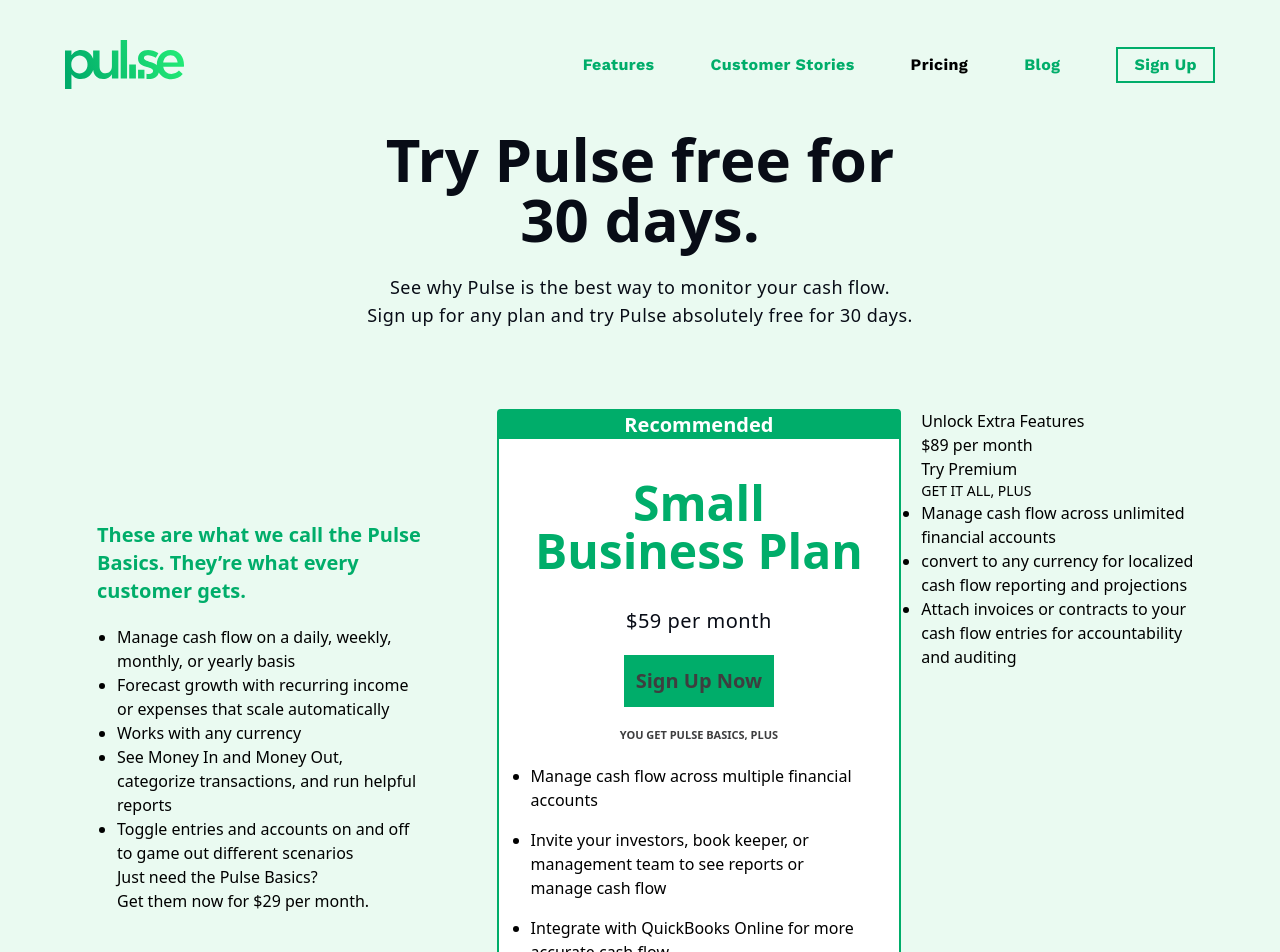
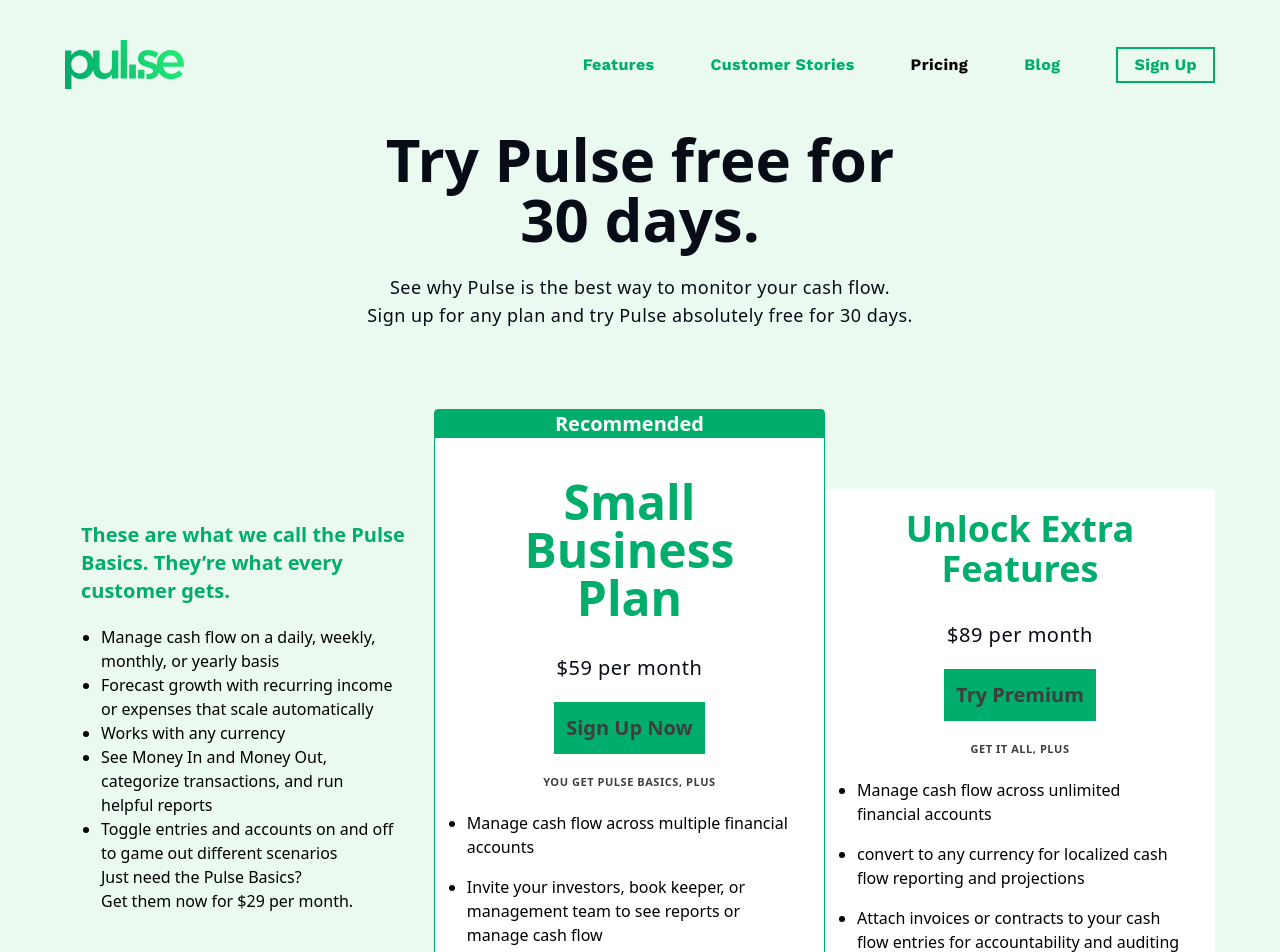
Before and after one commit to gaqlaxy/Level1, a React (Vite) app in the folder Pulse/: page / in a window 1280 px wide. Shown: the top 952 px of the page. Built offline with nearby package versions, Linux system fonts and the light colour scheme.

Commit message:
Modified Pricing Cols

```diff
--- a/Pulse/src/Pricing.jsx
+++ b/Pulse/src/Pricing.jsx
@@ -3,8 +3,8 @@
 export default function Pricing() {
   return (
     <>
-      <div className="pricing-section flex mt-20 gap-5 max-w-[1150px] mx-auto">
-        <div className="pricing-1 mt-20 p-8 ">
+      <div className="pricing-section flex mt-20 max-w-[1150px] mx-auto">
+        <div className="pricing-1 mt-20 py-8 px-4 w-2/1 ">
           <div className="heading mb-5 ">
             <p className="font-bold text-pulsegreen text-xl ">
               These are what we call the Pulse Basics. They’re what every
@@ -36,7 +36,7 @@
             </p>
           </div>
         </div>
-        <div className="pricing-2 bg-white border-2 border-solid rounded border-pulsegreen w-3/4 hover:cursor-pointer">
+        <div className="pricing-2 bg-white border-[1px] border-solid rounded border-pulsegreen w-3/4 hover:cursor-pointer inline-block">
           <p className="font-bold text-xl bg-pulsegreen text-white text-center">
             Recommended
           </p>
@@ -51,11 +51,11 @@
             </p>
             <a
               href=""
-              className="border-2 border-pulsegreen border-none bg-pulsegreen text-[#3e3e3f] font-bold text-xl p-3 pricing2btn"
+              className="border-2 border-pulsegreen border-none bg-pulsegreen text-[#3e3e3f] font-bold text-xl p-3 pricingbtn"
             >
               Sign Up Now
             </a>
-            <p className="uppercase text-[11px] text-[#3e3e3f] font-bold">
+            <p className="uppercase text-[11px] text-[#3e3e3f] font-bold tracking-wider">
               You get pulse basics, plus
             </p>
             <div className="content">
@@ -77,17 +77,31 @@
             </div>
           </div>
         </div>
-        <div className="pricing-3">
-          <div className="heading">
-            <h2>Unlock Extra Features</h2>
+        <div className="pricing-3 mt-20 bg-white h-full  rounded border-pulsegreen w-3/4 hover:cursor-pointer">
+          <div className="pb-8 px-8 flex flex-col justify-center items-center gap-5">
+            <div className="heading mt-5 text-center">
+              <h2 className="font-semibold text-pulsegreen text-4xl">
+                Unlock Extra Features
+              </h2>
             </div>
-          <p className="pricing-price">$89 per month</p>
-          <a href="">Try Premium</a>
-          <p className="uppercase text-sm">Get it all, plus</p>
+            <p className="mt-3 text-center text-xl tracking-wide text-[#080c16]">
+              $89 per month
+            </p>
+            <a
+              href=""
+              className="border-2 border-pulsegreen border-none bg-pulsegreen text-[#3e3e3f] font-bold text-xl p-3 pricingbtn"
+            >
+              Try Premium
+            </a>
+            <p className="uppercase text-[11px] text-[#3e3e3f] font-bold tracking-wider">
+              Get it all, plus
+            </p>
             <div className="content">
               <ul className="list-disc">
-              <li>Manage cash flow across unlimited financial accounts</li>
-              <li>
+                <li className="mb-4">
+                  Manage cash flow across unlimited financial accounts
+                </li>
+                <li className="mb-4">
                   convert to any currency for localized cash flow reporting and
                   projections
                 </li>
@@ -100,6 +114,7 @@
             </div>
           </div>
         </div>
+      </div>
     </>
   );
 }
--- a/Pulse/src/index.css
+++ b/Pulse/src/index.css
@@ -21,4 +21,11 @@
     box-shadow: 5px -5px #00ad6a;
     transform: translate3d(5px, -5px, 0);
   }
+  .pricingbtn {
+    transition: all 0.5s;
+  }
+  .pricing-2:hover .pricingbtn,
+  .pricing-3:hover .pricingbtn {
+    transform: scale(1.2);
+  }
 }
```
Lines whose indentation alone changed are shown as unchanged.
